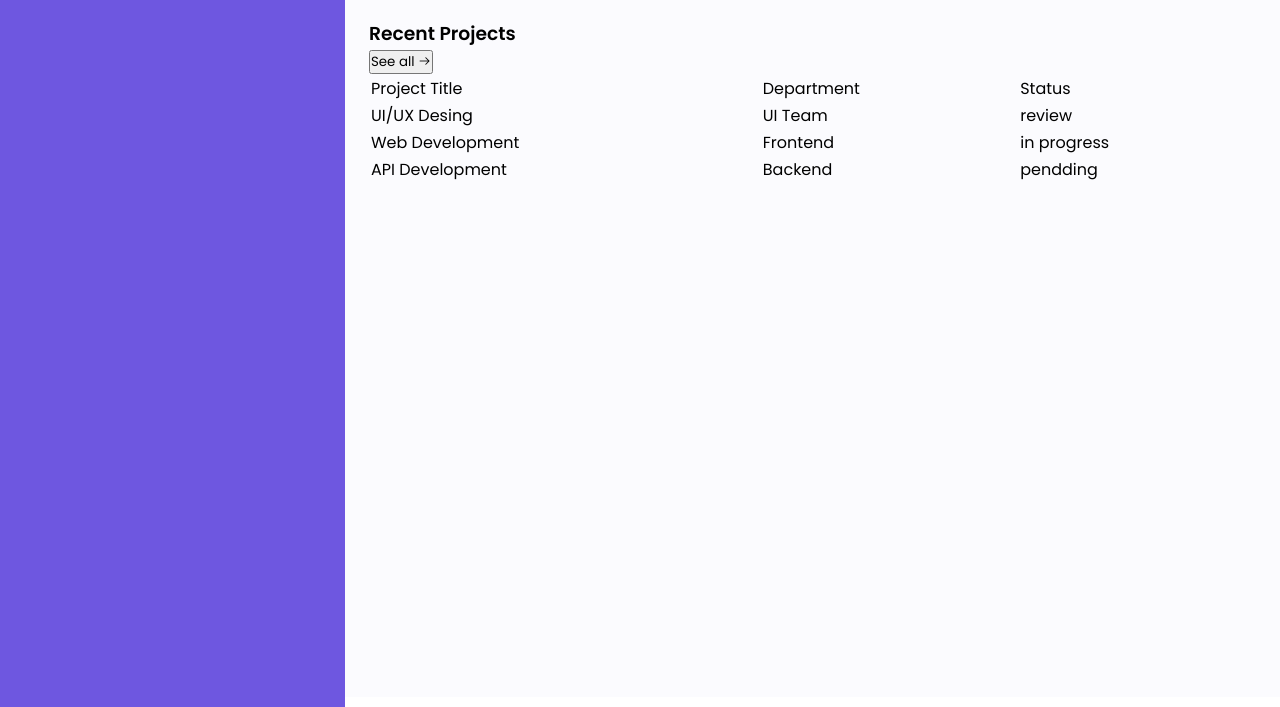
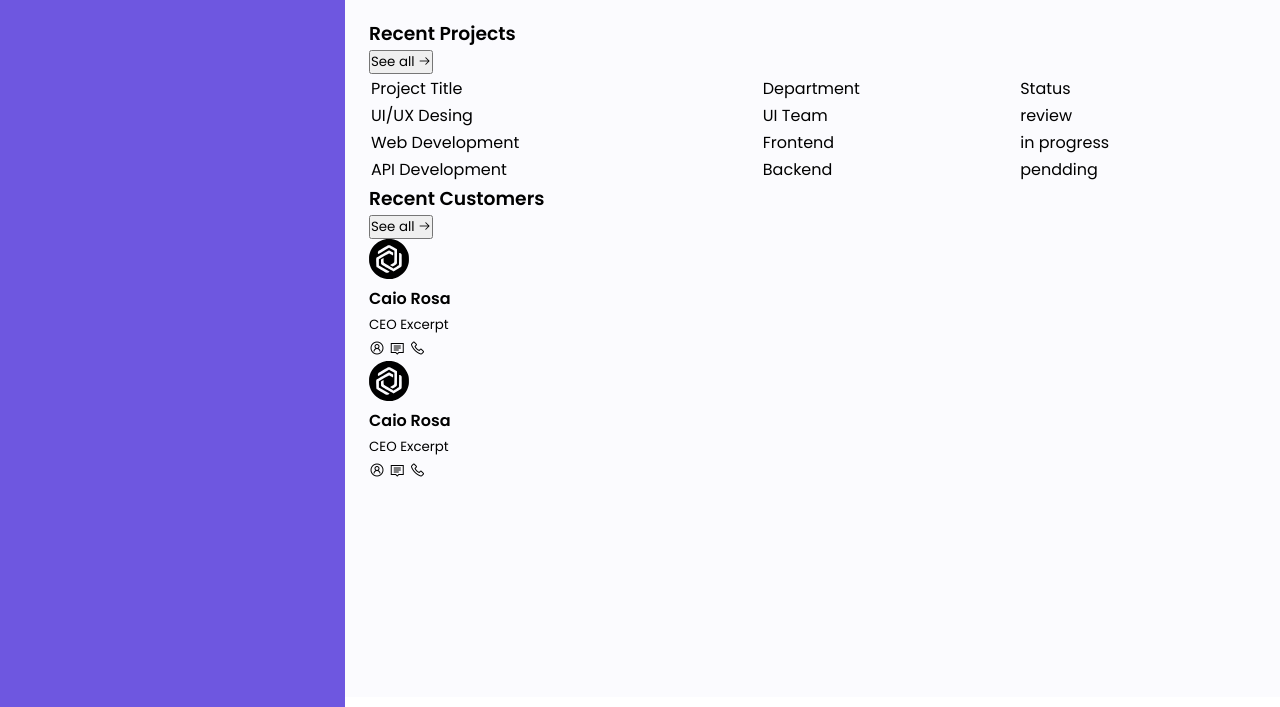
Before and after one commit to CaioGitDev/responsive-admin-dashboard, a plain HTML site: page index.html in a window 1280 px wide. Shown: the part 93-800 px from the top of the page. Drawn offline with nearby package versions, Linux system fonts and the light colour scheme; a script that the page names is missing.

Commit message:
feat: add customers card

```diff
--- a/index.html
+++ b/index.html
@@ -68,6 +68,7 @@
 
       <!-- RECENT -->
       <div class="recent__grid">
+        <!-- RECENT PROJECTS -->
         <div class="projects">
           <div class="card">
             <div class="card__header">
@@ -117,6 +118,50 @@
             </div>
           </div>
         </div>
+
+        <!-- RECENT CUSTOMERS -->
+        <div class="customers">
+          <div class="card">
+            <div class="card__header">
+              <h3>Recent Customers</h3>
+              <button>
+                See all
+                <span class="las la-arrow-right"></span>
+              </button>
+            </div>
+
+            <div class="card__body">
+              <div class="customer">
+                <div>
+                  <img src="src/assets/img/caio.svg" width="40px" height="40px" alt="">
+                  <div>
+                    <h4>Caio Rosa</h4>
+                    <small>CEO Excerpt</small>
+                  </div>
+                  <div>
+                    <span class="las la-user-circle"></span>
+                    <span class="las la-comment"></span>
+                    <span class="las la-phone"></span>
+                  </div>
+                </div>
+              </div>
+              <div class="customer">
+                <div>
+                  <img src="src/assets/img/caio.svg" width="40px" height="40px" alt="">
+                  <div>
+                    <h4>Caio Rosa</h4>
+                    <small>CEO Excerpt</small>
+                  </div>
+                  <div>
+                    <span class="las la-user-circle"></span>
+                    <span class="las la-comment"></span>
+                    <span class="las la-phone"></span>
+                  </div>
+                </div>
+              </div>
+            </div>
+          </div>
+        </div>
       </div>
     </main>
   </div>
```
